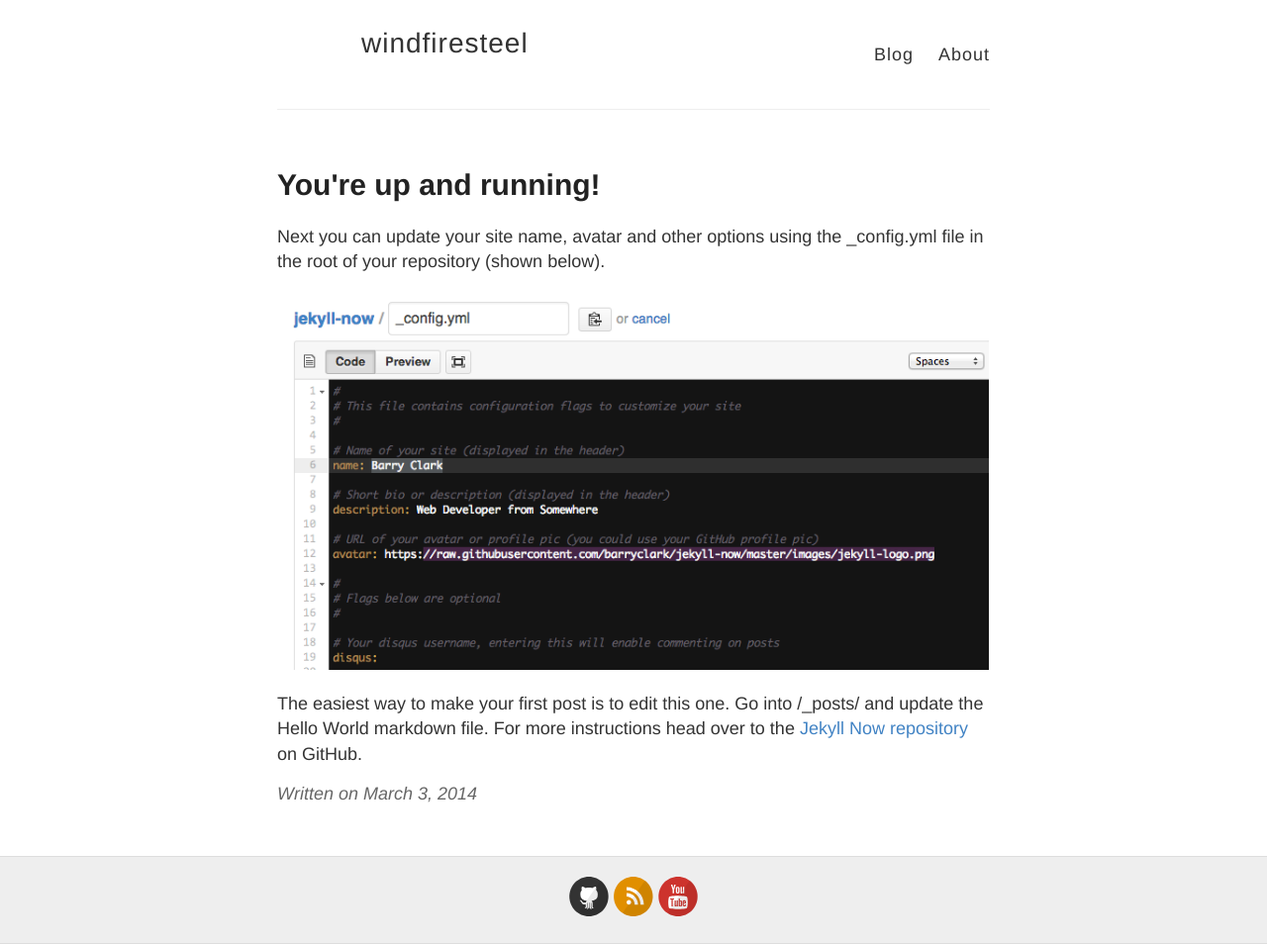
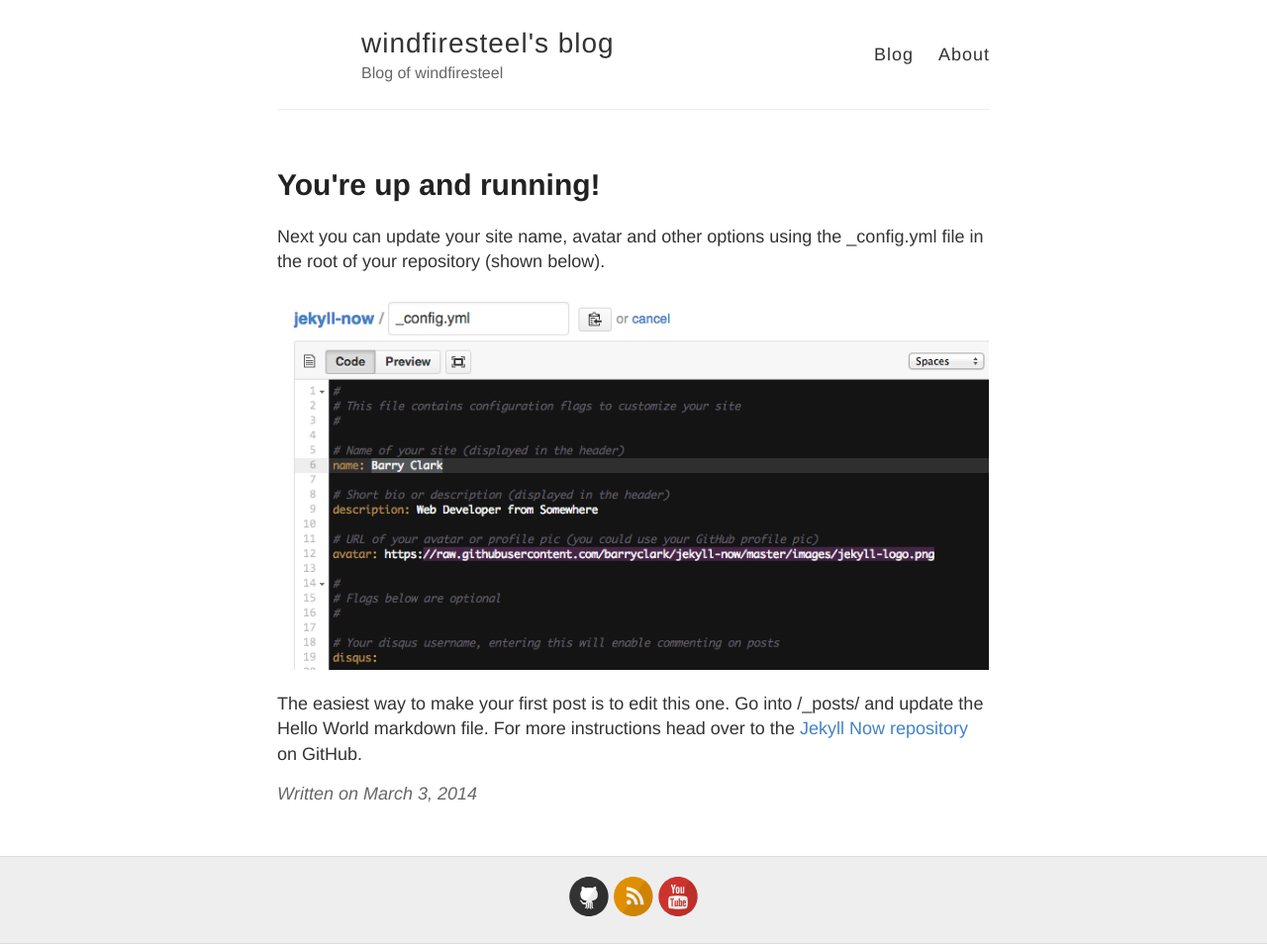
Before and after one commit to windfiresteel/windfiresteel.github.io, a Jekyll site: the page built from _posts/2014-3-3-Hello-World.md, in a window 1280 px wide. Shown: the whole page at 99% size. Built offline with Jekyll 4.4.1, drawn with Linux system fonts in a browser that asks for light colours; some of the changed lines change nothing that is shown.

Commit message:
Update _config.yml

```diff
--- a/_config.yml
+++ b/_config.yml
@@ -1,12 +1,6 @@
-#
-# This file contains configuration flags to customize your site
-#
 theme: jekyll-theme-hacker
-# Name of your site (displayed in the header)
-name: windfiresteel
-
-# Short bio or description (displayed in the header)
-description:
+name: windfiresteel's blog
+description: Blog of windfiresteel
 
 # URL of your avatar or profile pic (you could use your GitHub profile pic)
 avatar:
```
